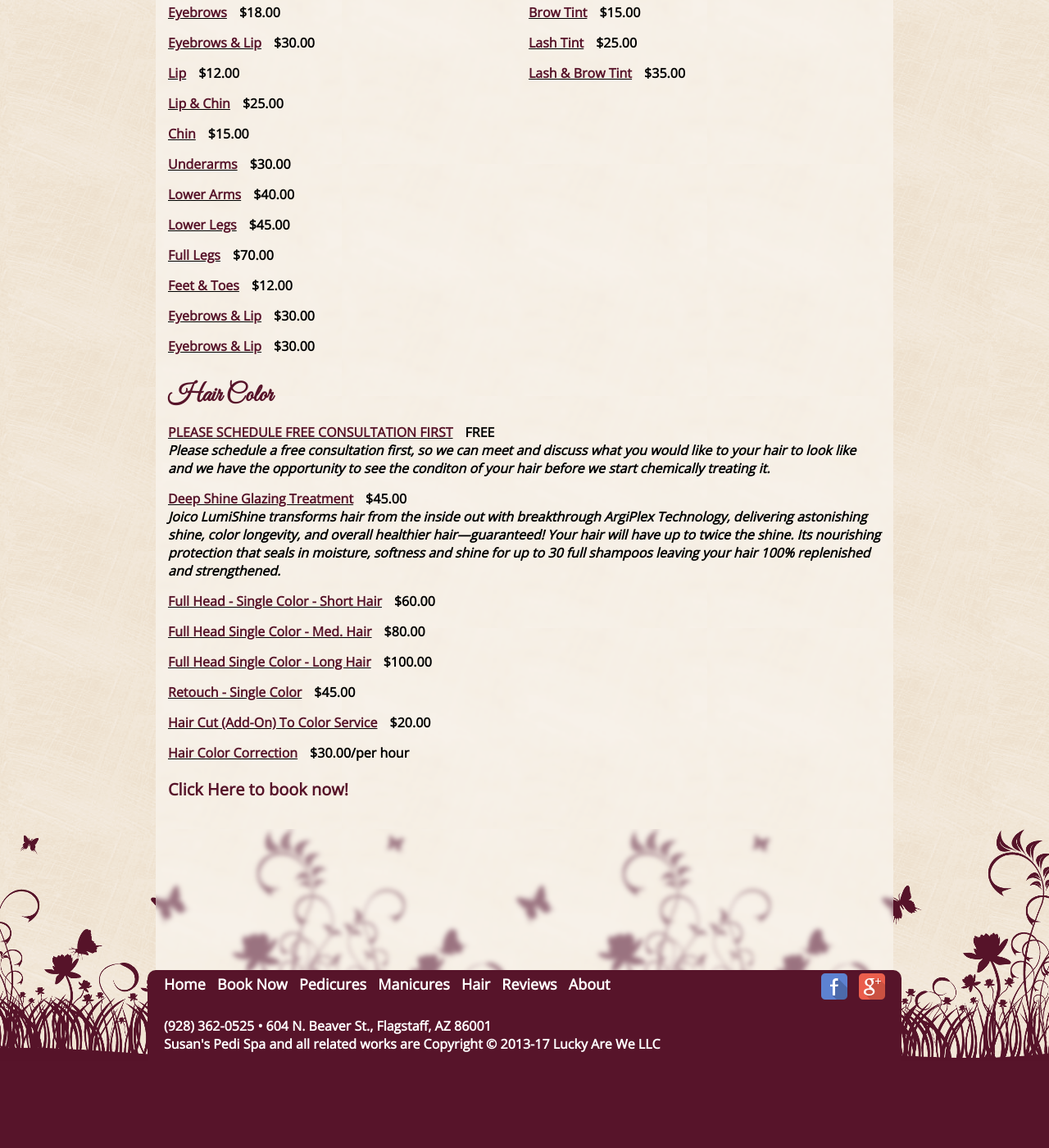
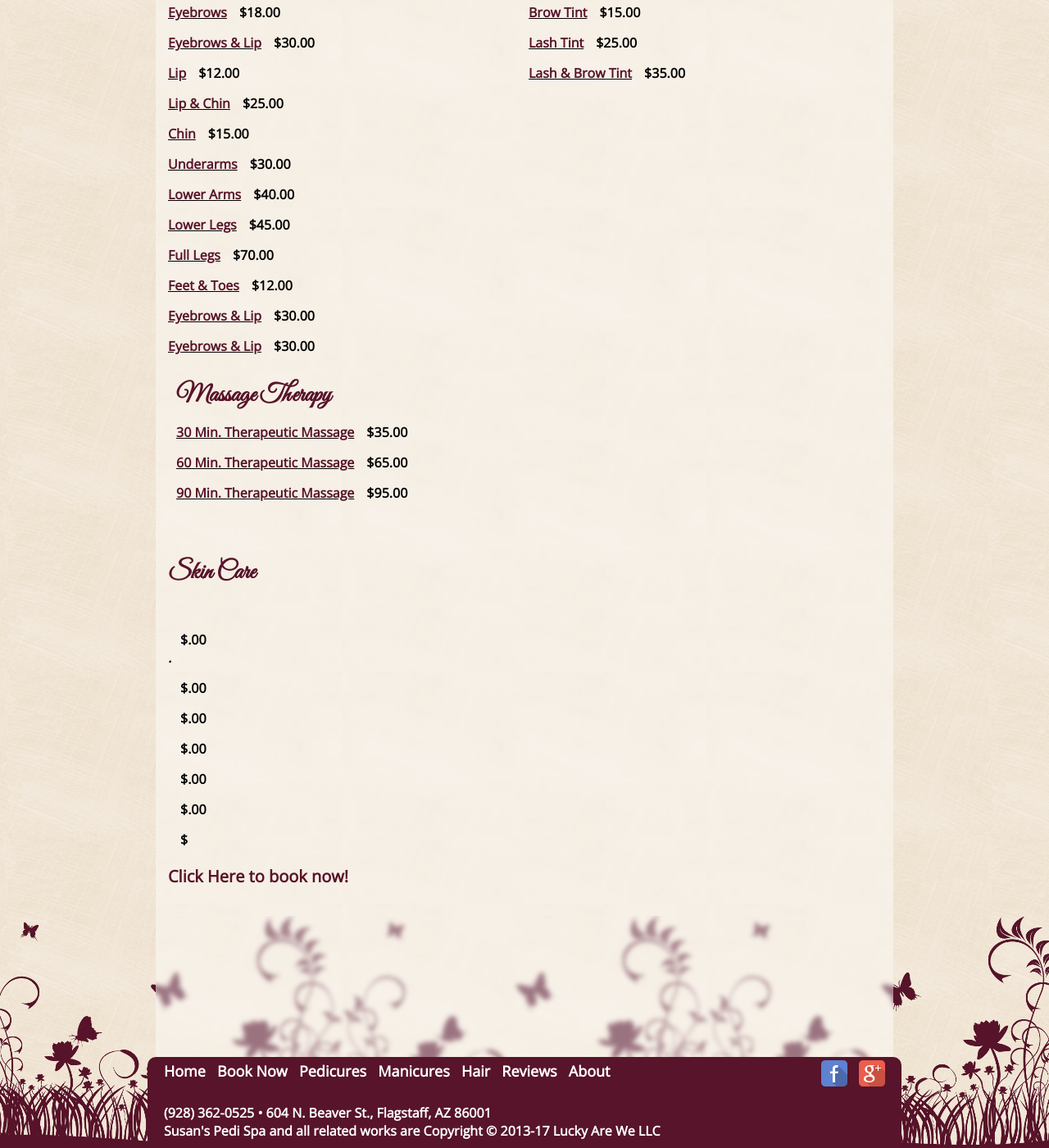
Before and after one commit to susanspedispa/susanspedispa.github.io, a Jekyll site: the page built from menu/spa.html, in a window 1280 px wide and 1400 px high, scrolled down 328 px. Shown: the whole window at 82% size. Built offline with Jekyll 4.4.1, drawn with Linux system fonts in a browser that asks for light colours; before the commit the page ends 1622 px from its top, so only the background shows below that.

Commit message:
Update spa.yml

```diff
--- a/_data/spa.yml
+++ b/_data/spa.yml
@@ -69,44 +69,55 @@ menu:
           price: $35.00
           description:
 
-
+- position: right
+  groups:
+    - name: Massage Therapy
+      treatments:
+        - name: 30 Min. Therapeutic Massage
+          price: $35.00
+          description:
+        - name: 60 Min. Therapeutic Massage
+          price: $65.00
+          description:
+        - name: 90 Min. Therapeutic Massage
+          price: $95.00
+          description:
+        - name:
+          price:
+          description:
 
 - position: center
   groups:
-    - name: Hair Color
+    - name: Skin Care
       treatments:
-        - name: PLEASE SCHEDULE FREE CONSULTATION FIRST
-          price: FREE
-          description: >
-            Please schedule a free consultation first, so we can meet and discuss what you would like to your hair
-            to look like and we have the opportunity to see the conditon of your hair before we start chemically treating it.
-        - name: Deep Shine Glazing Treatment
-          price: $45.00
-          description: >
-            Joico LumiShine transforms hair from the inside out with breakthrough ArgiPlex Technology,
-            delivering astonishing shine, color longevity, and overall healthier hair—guaranteed! Your hair will
-            have up to twice the shine. Its nourishing protection that seals in moisture, softness and shine for up
-            to 30 full shampoos leaving your hair 100% replenished and strengthened.
-        - name: Full Head - Single Color - Short Hair
-          price: $60.00
+        - name:
+          price:
           description: >
 
-        - name: Full Head Single Color - Med. Hair
-          price: $80.00
+        - name:
+          price: $.00
+          description: >
+            .
+        - name:
+          price: $.00
           description: >
 
-        - name: Full Head Single Color - Long Hair
-          price: $100.00
+        - name:
+          price: $.00
           description: >
 
-        - name: Retouch - Single Color
-          price: $45.00
+        - name:
+          price: $.00
           description: >
 
-        - name: Hair Cut (Add-On) To Color Service
-          price: $20.00
+        - name:
+          price: $.00
           description: >
 
-        - name: Hair Color Correction
-          price: $30.00/per hour
+        - name:
+          price: $.00
           description: >
+
+        - name:
+          price: $
+          description: >
```
